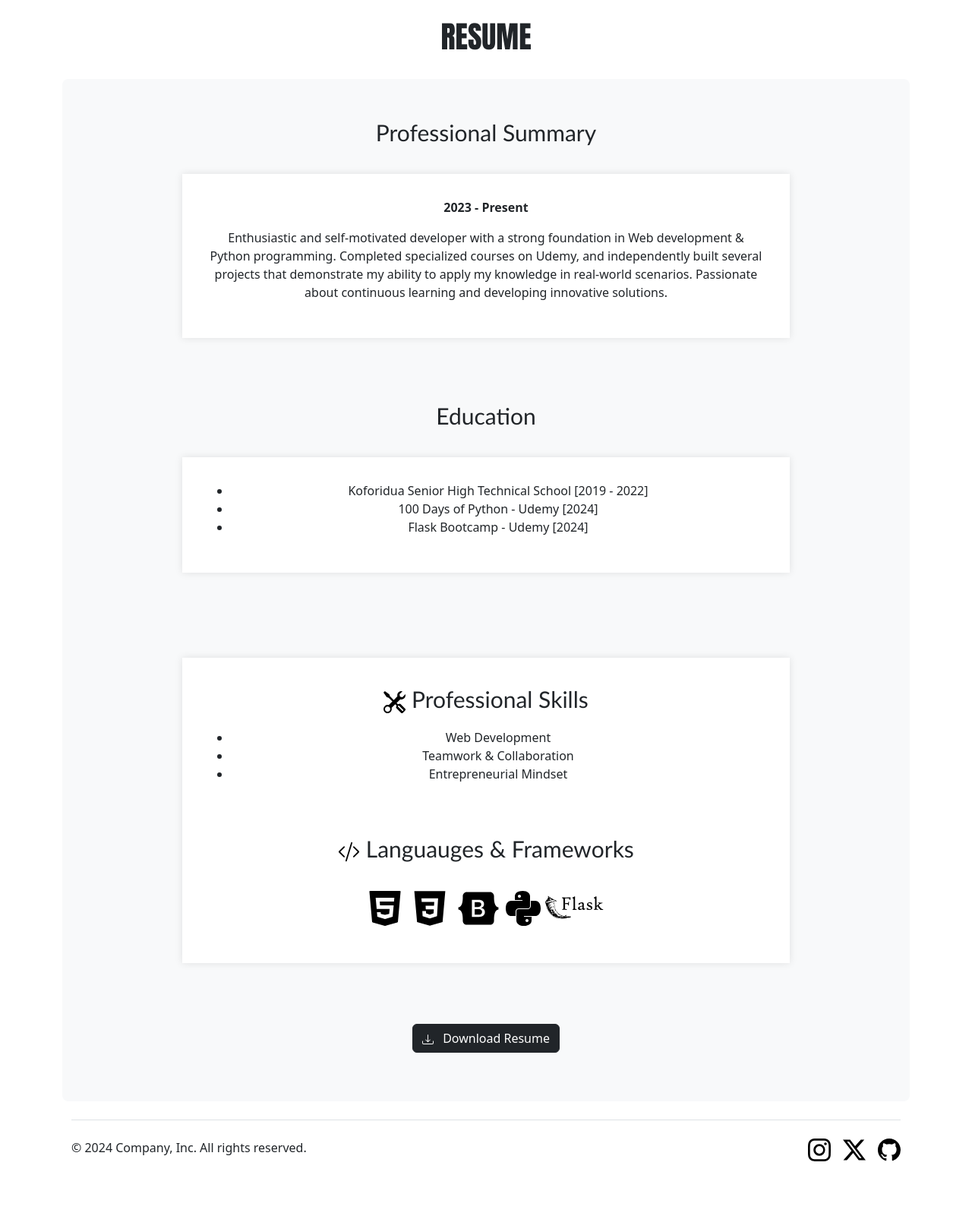
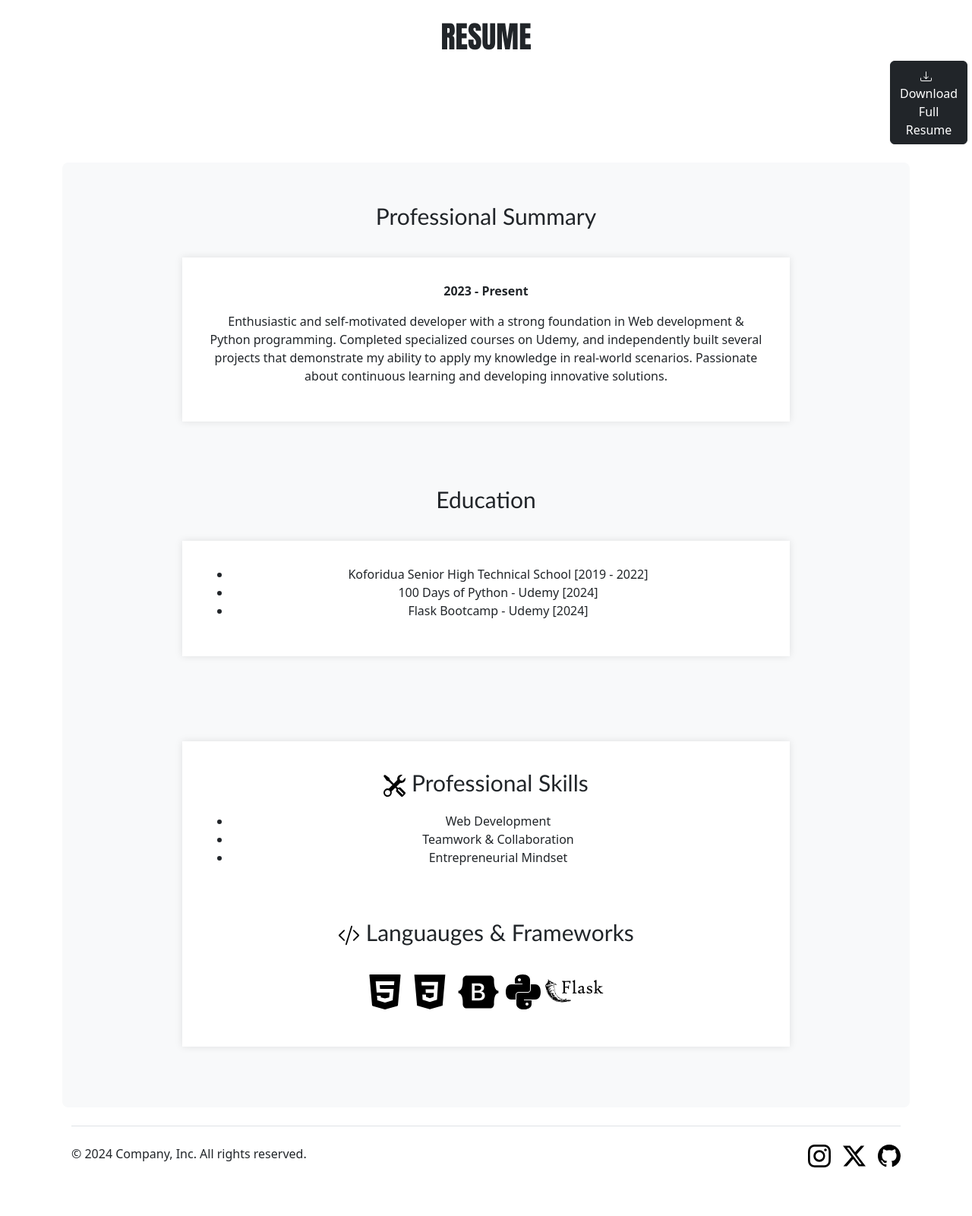
Before and after one commit to wireduclement/portfolio-website, a Flask app: page /resume in a window 1280 px wide. Shown: the part 73-1674 px from the top of the page at 76% size. Before the commit the page ends 1602 px from the top, so only its background shows below. Run offline with Flask 3, Linux system fonts and the light colour scheme; some libraries are stand-ins or nearby versions.

Commit message:
update resume.html

```diff
--- a/templates/resume.html
+++ b/templates/resume.html
@@ -15,7 +15,11 @@
       </header>
 
       <h1 style="text-align: center; font-family: Impact, Haettenschweiler, 'Arial Narrow Bold', sans-serif;"><strong>RESUME</strong></h1>
-      <br>
+      <a href="{{ url_for('static', filename='cv.pdf') }}" target="_blank" class="btn btn-dark" style="margin-left: 1090px;">
+         <img src="../static/svg/download.svg" alt="Download Icon" style="margin-right: 8px;">
+         Download Full Resume
+      </a>
+      <br><br>
 
    <div class="p-5 text-center bg-body-tertiary rounded-3">
       <p class="card-heading">Professional Summary</p>
@@ -62,16 +66,6 @@
          <img src="../static/svg/flask.svg">
 
       </div>
-
-      <br><br>
-
-      <p>
-         <a href="{{ url_for('static', filename='cv.pdf') }}" target="_blank" class="btn btn-dark">
-             <img src="../static/svg/download.svg" alt="Download Icon" style="margin-right: 8px;">
-             Download Resume
-         </a>
-     </p>
-
    </div>
 
 
```
